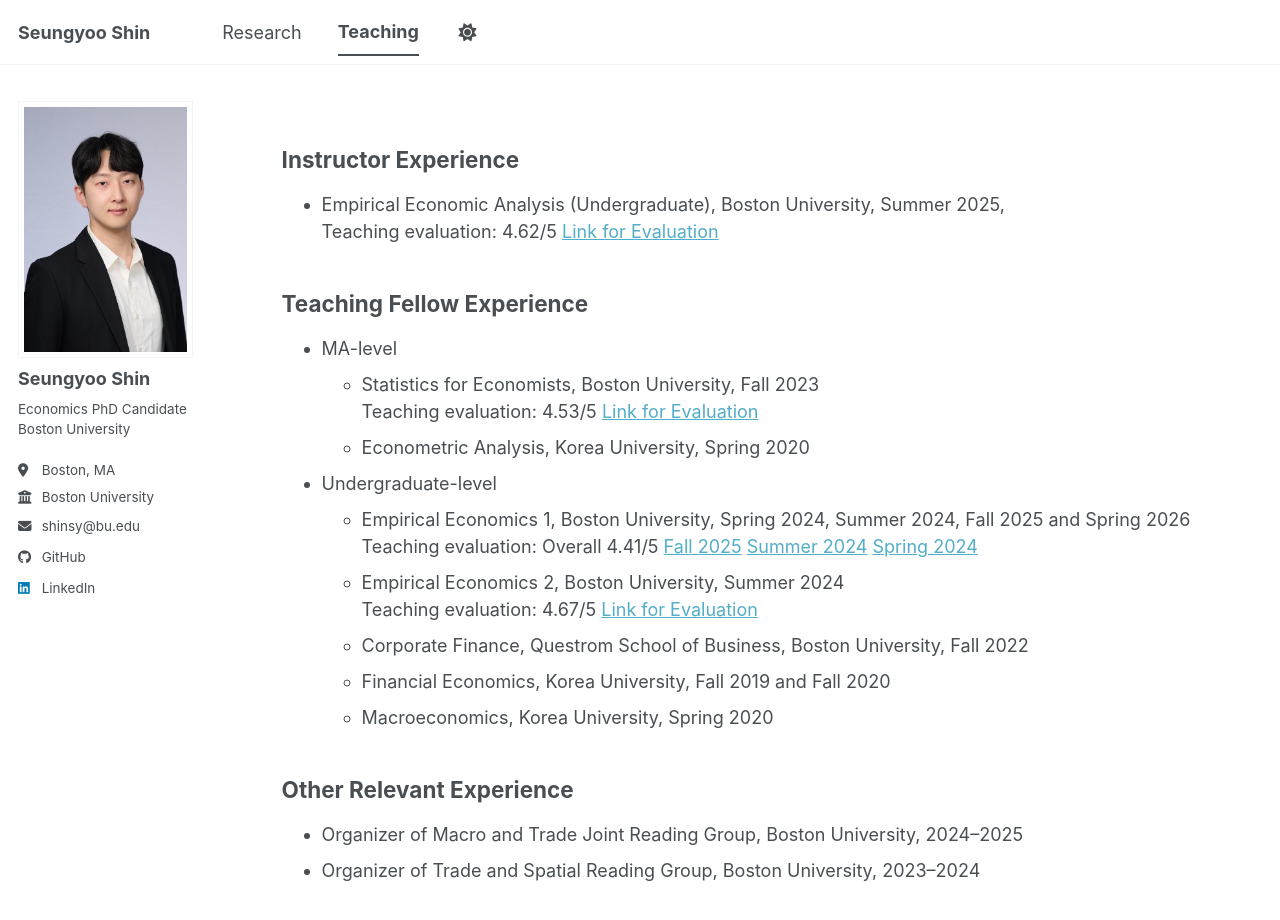
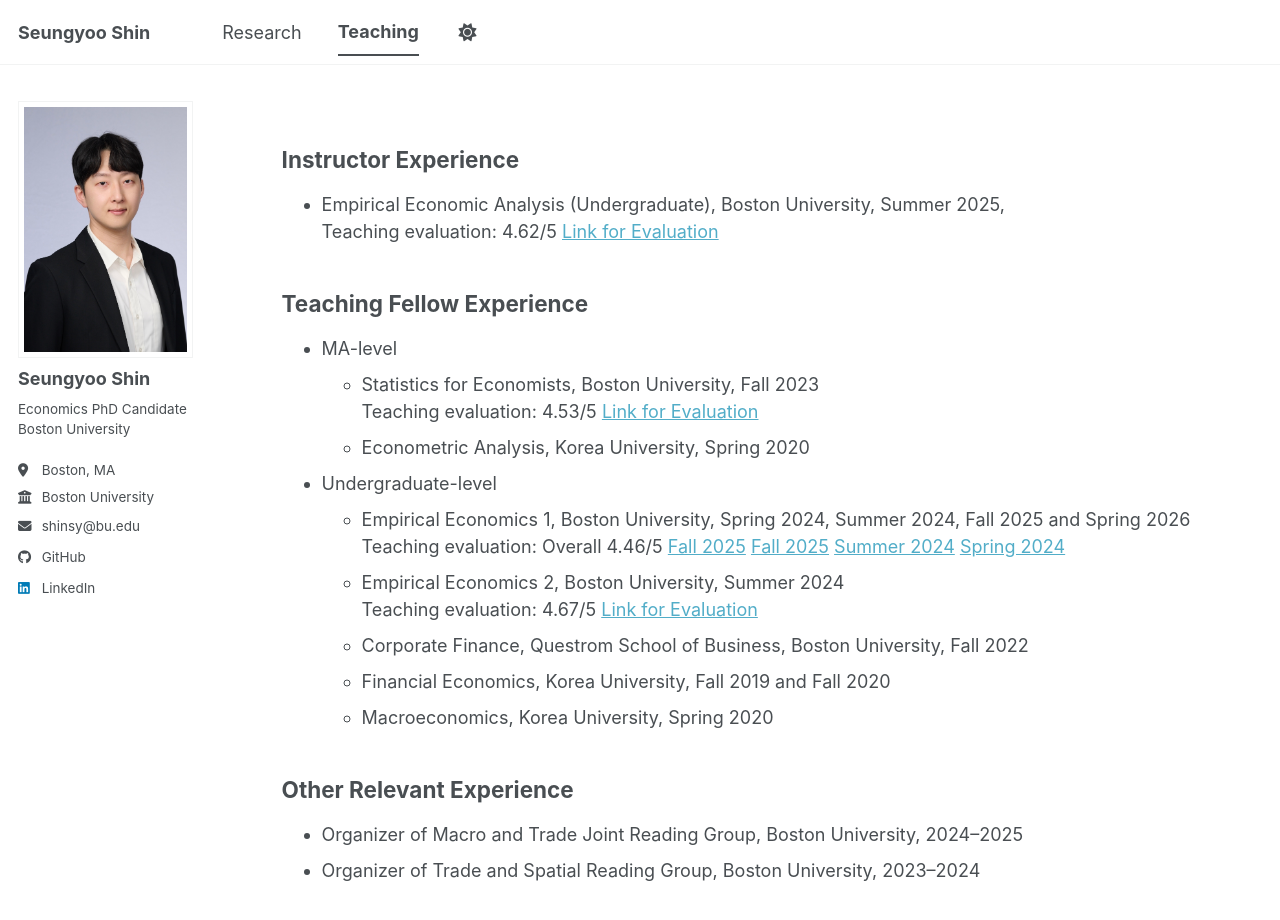
Before and after one commit to SeungyooShin/seungyooshin.github.io, a Jekyll site: the page built from _pages/teaching.md, in a window 1280 px wide and 938 px high. Shown: the top 920 px of the window. Built offline with Jekyll 4.4.1, drawn with Linux system fonts in a browser that asks for light colours; a script bundle is joined from its source files by our own code; library files that are not in the unit come from our copies.

Commit message:
Update teaching.md

```diff
--- a/_pages/teaching.md
+++ b/_pages/teaching.md
@@ -38,7 +38,8 @@ classes: hide-title tight-top
       <li>
         Empirical Economics 1, Boston University, Spring 2024, Summer 2024, Fall 2025 and Spring 2026
         <br>
-        Teaching evaluation: Overall 4.41/5
+        Teaching evaluation: Overall 4.46/5
+        <a href="https://seungyooshin.github.io/assets/EC203 B1 S 2026 - Seungyoo Shin.pdf" target="_blank" rel="noopener">Fall 2025</a>
         <a href="https://seungyooshin.github.io/assets/EC203 B1 F 2025 - Seungyoo Shin.pdf" target="_blank" rel="noopener">Fall 2025</a>
         <a href="https://seungyooshin.github.io/assets/EC203 S1 2024 - Seungyoo Shin.pdf" target="_blank" rel="noopener">Summer 2024</a>
         <a href="https://seungyooshin.github.io/assets/EC203 A3 S 2024 - Seungyoo Shin.pdf" target="_blank" rel="noopener">Spring 2024</a>
```
